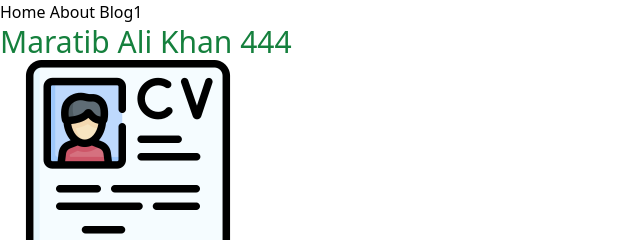
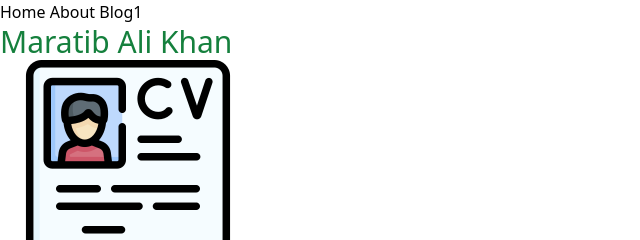
Before and after one commit to maratib/maratib.github.io, an Astro site: page / in a window 1280 px wide. Shown: the top 240 px of the page, 0-640 px from the left. Built offline with nearby package versions, Linux system fonts and the light colour scheme; Astro itself is replaced by a stand-in of ours.

```diff
--- a/src/pages/index.astro
+++ b/src/pages/index.astro
@@ -5,7 +5,7 @@ import Layout from "../layouts/Layout.astro";
 
 <Layout title="Maratib">
   <div>
-    <h1 class="text-green-700">Maratib Ali Khan 444</h1>
+    <h1 class="text-green-700">Maratib Ali Khan</h1>
     <img src="cv.png" alt="cv" />
     <!-- <ul role="list" class="link-card-grid">
 			<Card
```
